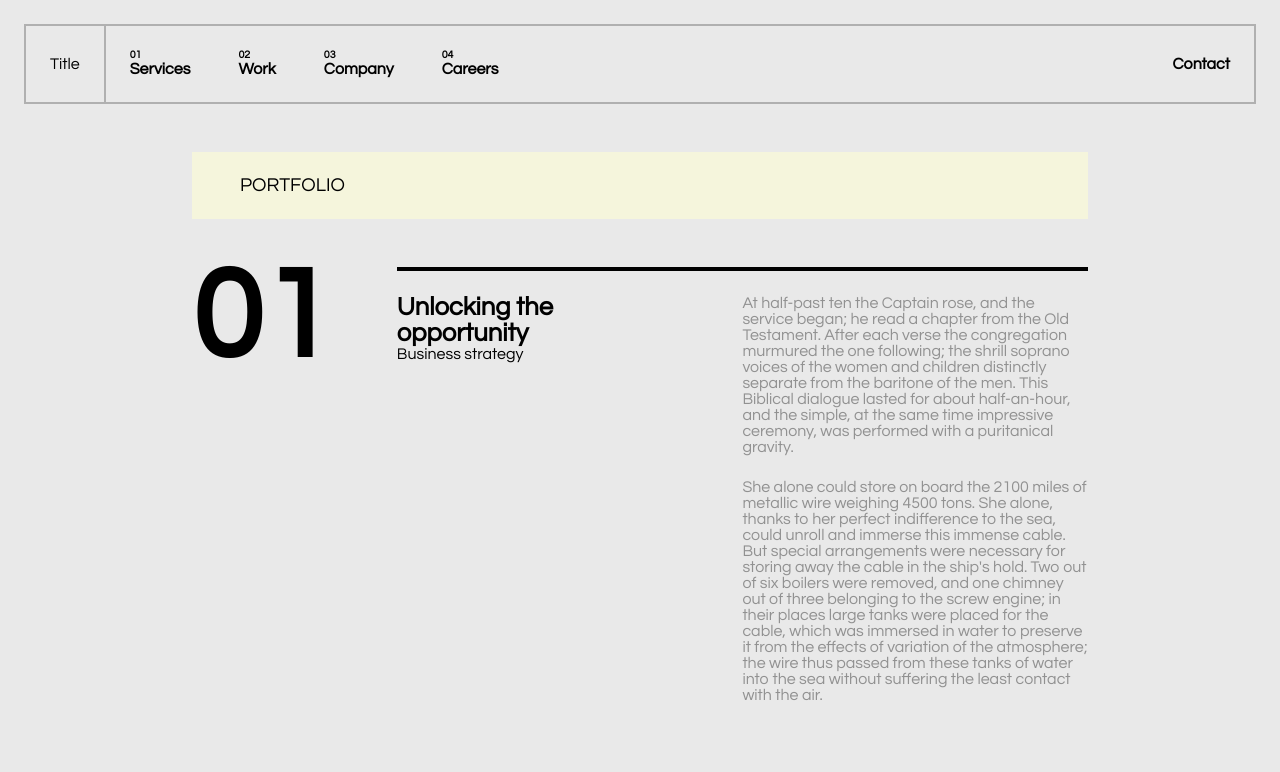
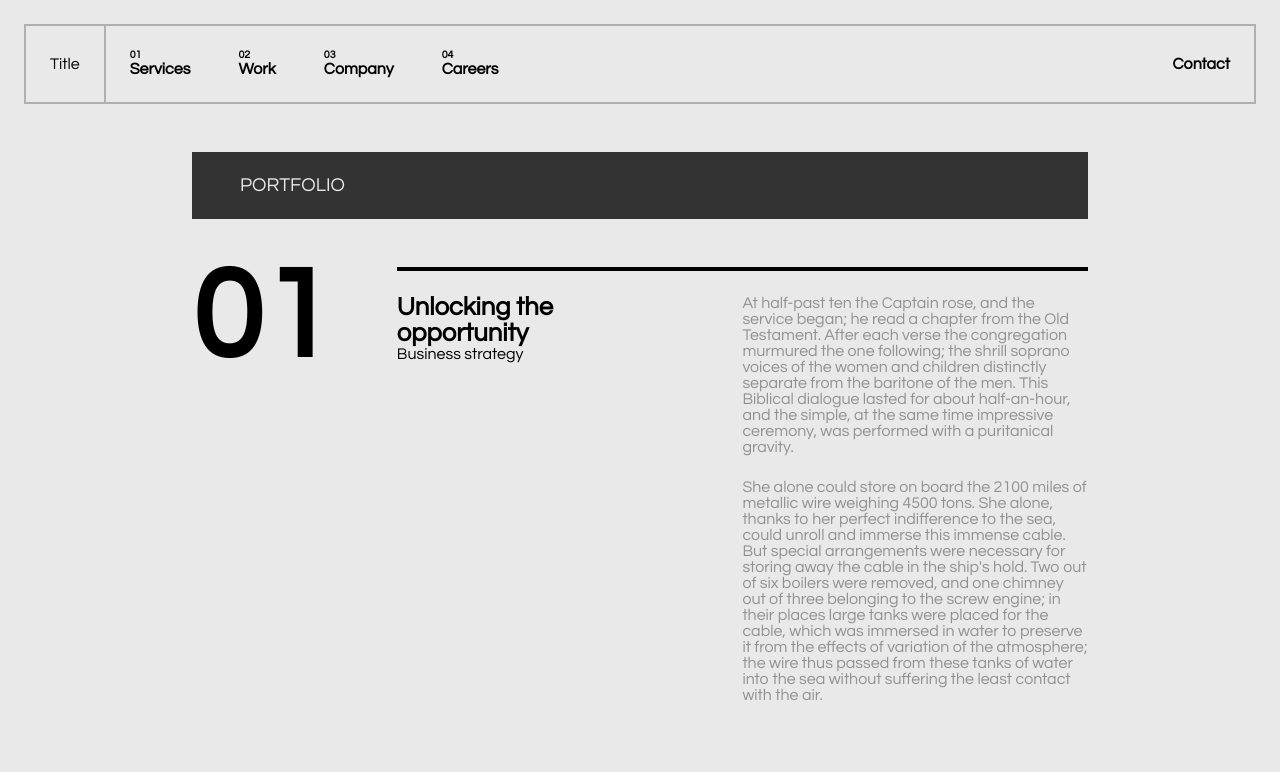
Before and after one commit to fabricegeib/sam, a plain HTML site: page index.html in a window 1280 px wide. Shown: the top 772 px of the page. Drawn offline with Linux system fonts and the light colour scheme.

Commit message:
main_title css update

```diff
--- a/style.css
+++ b/style.css
@@ -82,7 +82,8 @@ body {
 
 .main_title {
 	margin: 48px 0;
-	background-color: beige;
+	background-color: #333;
+	color: #e9e9e9;
 	padding: 24px 48px;
 }
 
```
